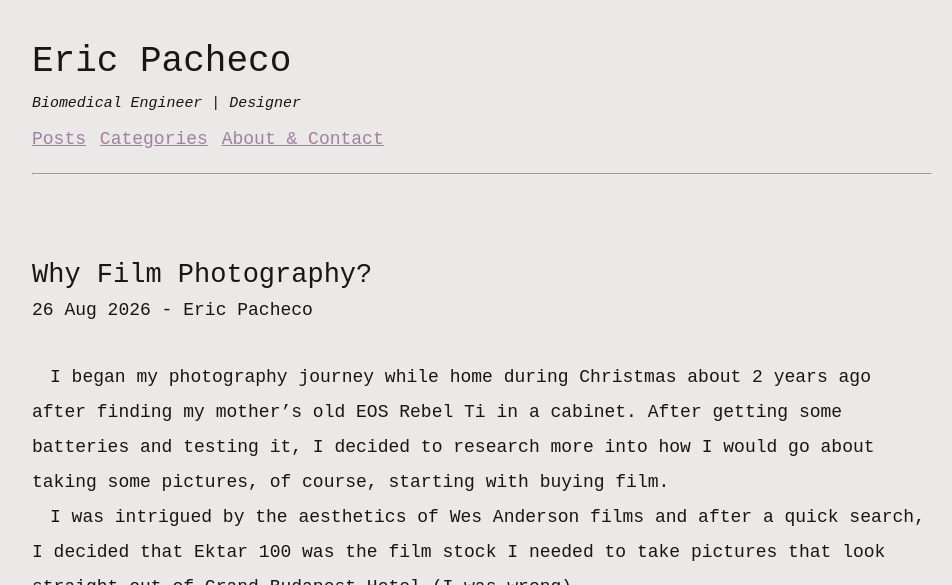
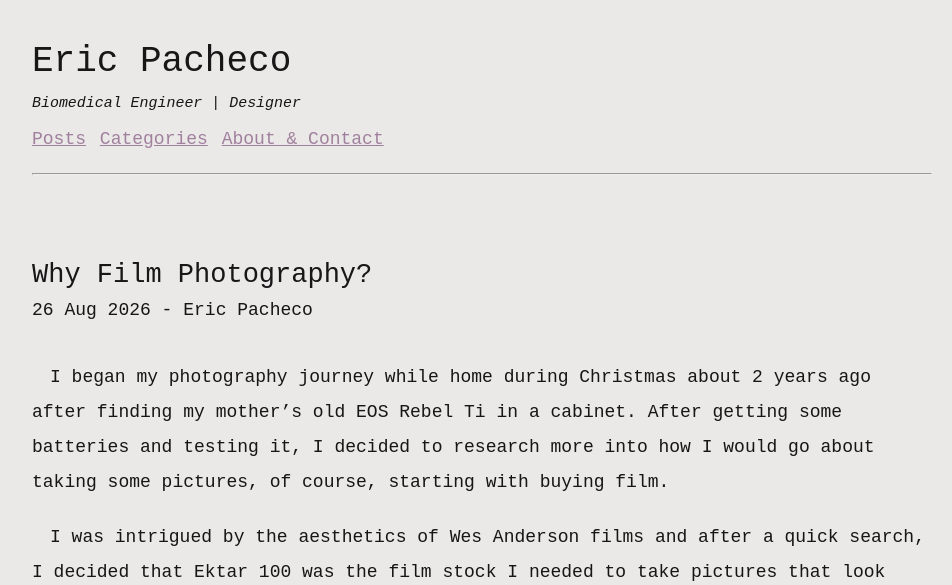
Before and after one commit to beigeandbrown/Professional-Website, a Jekyll site: the page built from Photography/_posts/2026-08-26-Why_Film.md, in a window 1280 px wide. Shown: the top 585 px of the page, without its empty margins (158-1110 px from the left). Built offline with Jekyll 4.4.1, drawn with Linux system fonts in a browser that asks for light colours; grey boxes are pictures that could not be loaded.

Commit message:
Altered post.scss to add space after paragraph

```diff
--- a/_sass/post.scss
+++ b/_sass/post.scss
@@ -9,6 +9,10 @@
   padding-bottom: 50px;
 }
 
+.post-content p {
+  margin-bottom: 20px;
+}
+
 .post-content h1, h3, code, pre {
   padding-bottom: 10px;
   padding-top: 10px;
```
